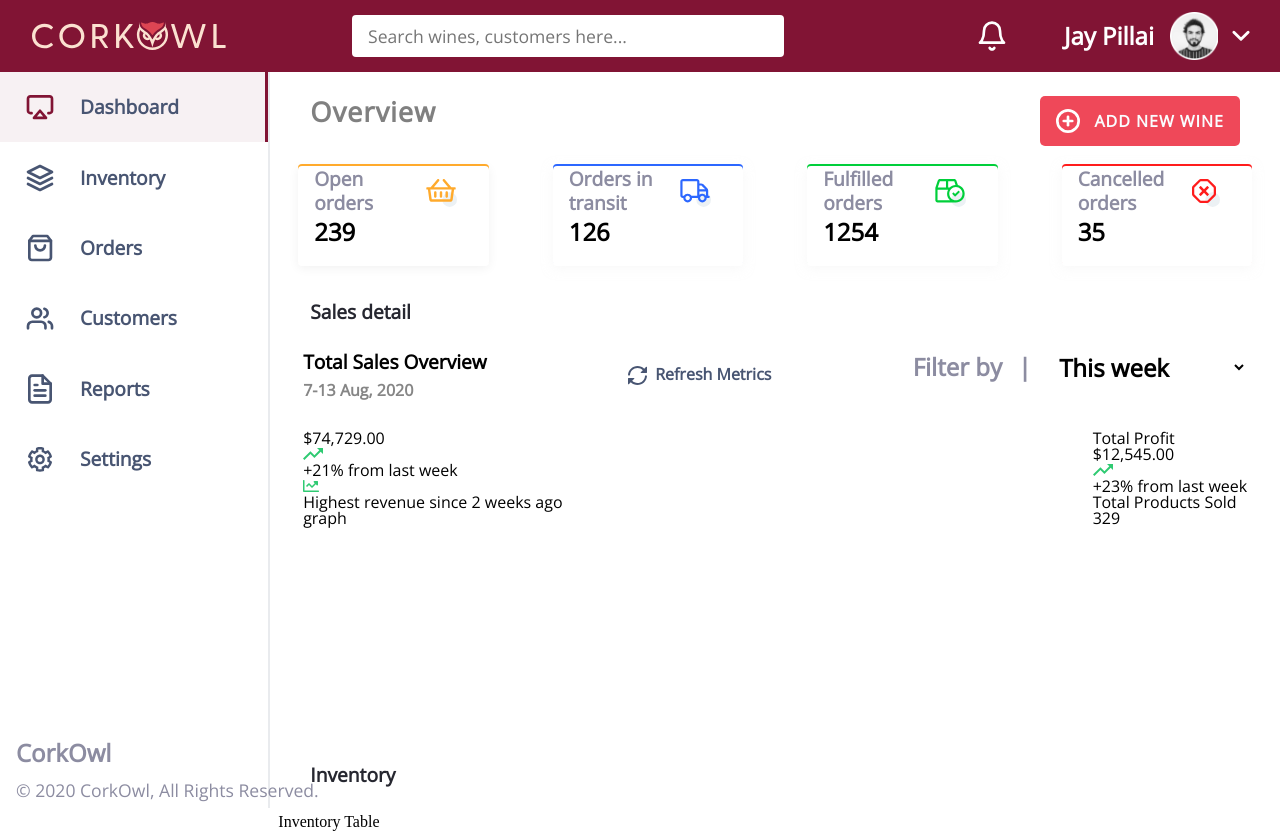
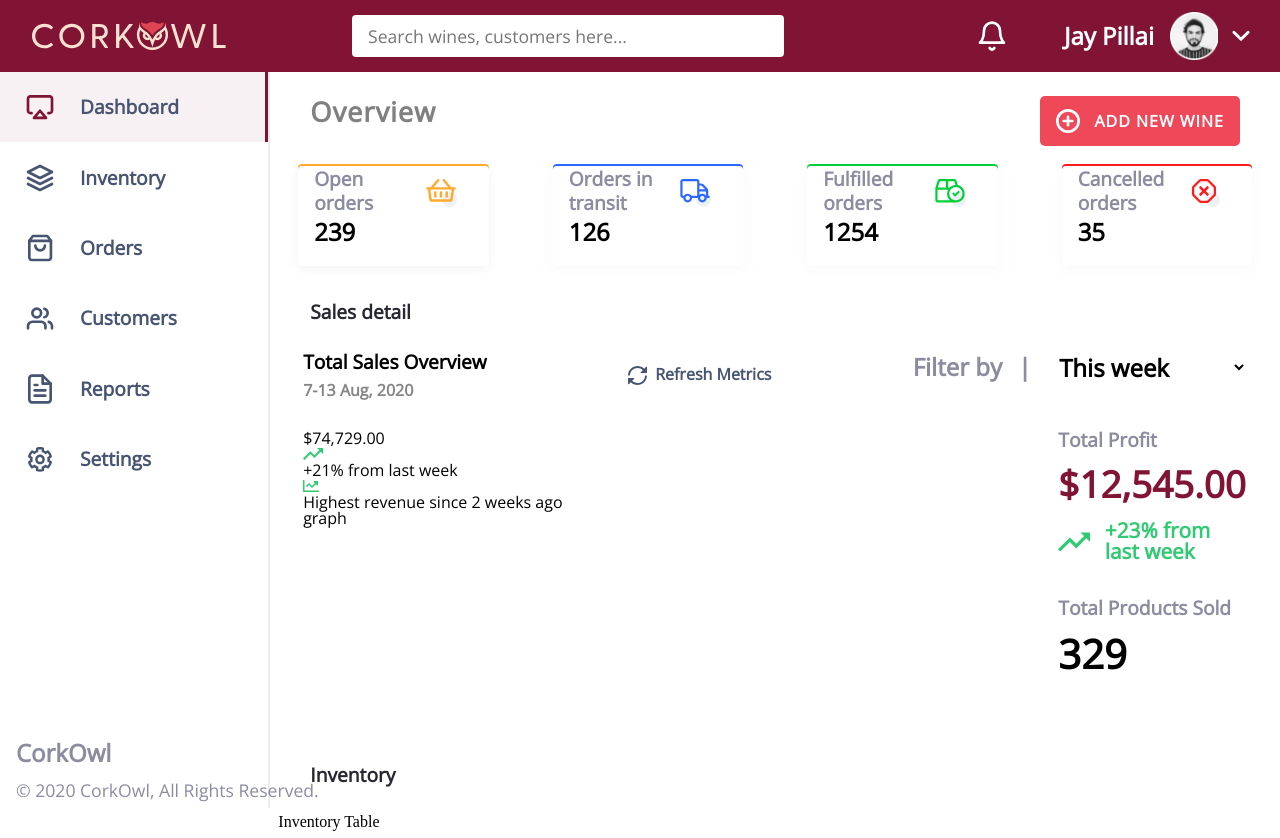
Before and after one commit to bokonist/thinklink-assignment, a React (Create React App) app: page / in a window 1280 px wide. Built offline with nearby package versions, Linux system fonts and the light colour scheme.

Commit message:
chart body sidebar + styling

```diff
--- a/src/Components/ChartView.jsx
+++ b/src/Components/ChartView.jsx
@@ -65,7 +65,7 @@ function ChartView() {
         </div>
         <div className="general-info-container">
           <h1 className="info-title">Total Profit</h1>
-          <p className="net-info-container">$12,545.00</p>
+          <p className="net-info">$12,545.00</p>
           <div className="insight-container">
             <img src={chartRise} alt="insights icon" className="insight-icon" />
             <p className="insight-info">+23% from last week</p>
--- a/src/styles/ChartView.css
+++ b/src/styles/ChartView.css
@@ -99,8 +99,54 @@
 }
 .general-info-container {
   height: 100%;
+  width: 20%;
   display: flex;
   flex-direction: column;
   justify-content: flex-start;
   align-items: flex-start;
 }
+.general-info-container * {
+  margin-bottom: 1rem;
+}
+.info-title {
+  color: rgba(140, 140, 161, 1);
+  font-weight: bolder;
+  font-size: 1.2rem;
+}
+.net-info {
+  color: rgba(129, 20, 52, 1);
+  font-weight: bolder;
+  font-size: 2.3rem;
+}
+.insight-container {
+  width: 100%;
+  height: 3rem;
+  display: flex;
+  flex-direction: row;
+  justify-content: flex-start;
+  align-items: center;
+
+  margin-bottom: 2rem;
+}
+.insight-icon {
+  height: 2rem;
+  width: 2rem;
+  margin: 0 0.9rem 0 0;
+}
+.insight-info {
+  font-size: 1.3rem;
+  font-weight: bolder;
+  color: rgba(47, 202, 114, 1);
+  position: relative;
+  top: 0.4rem;
+}
+.sales-info-title {
+  color: rgba(140, 140, 161, 1);
+  font-weight: bolder;
+  font-size: 1.2rem;
+}
+.sales-info {
+  color: black;
+  font-weight: bolder;
+  font-size: 2.5rem;
+}
```
